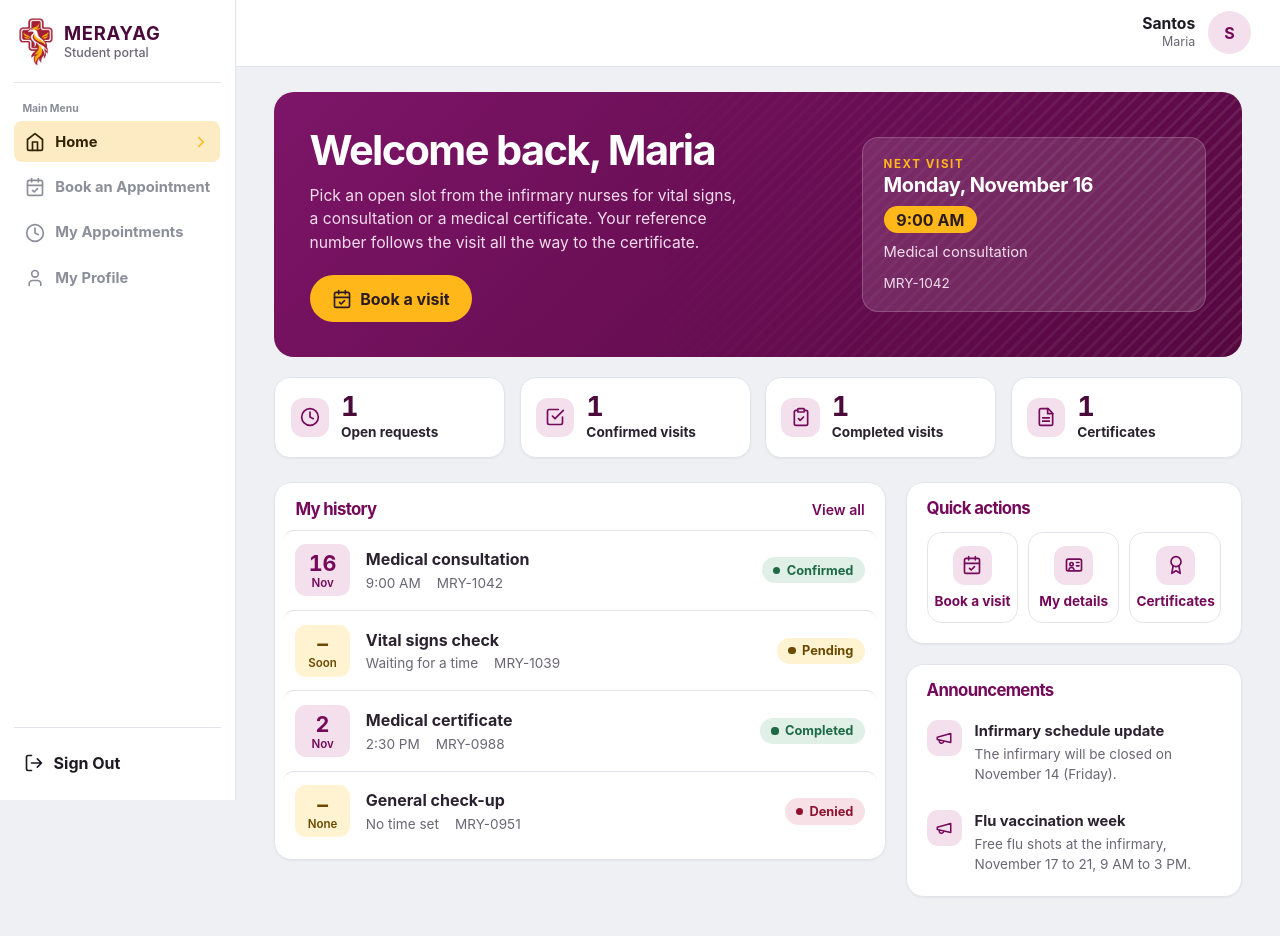
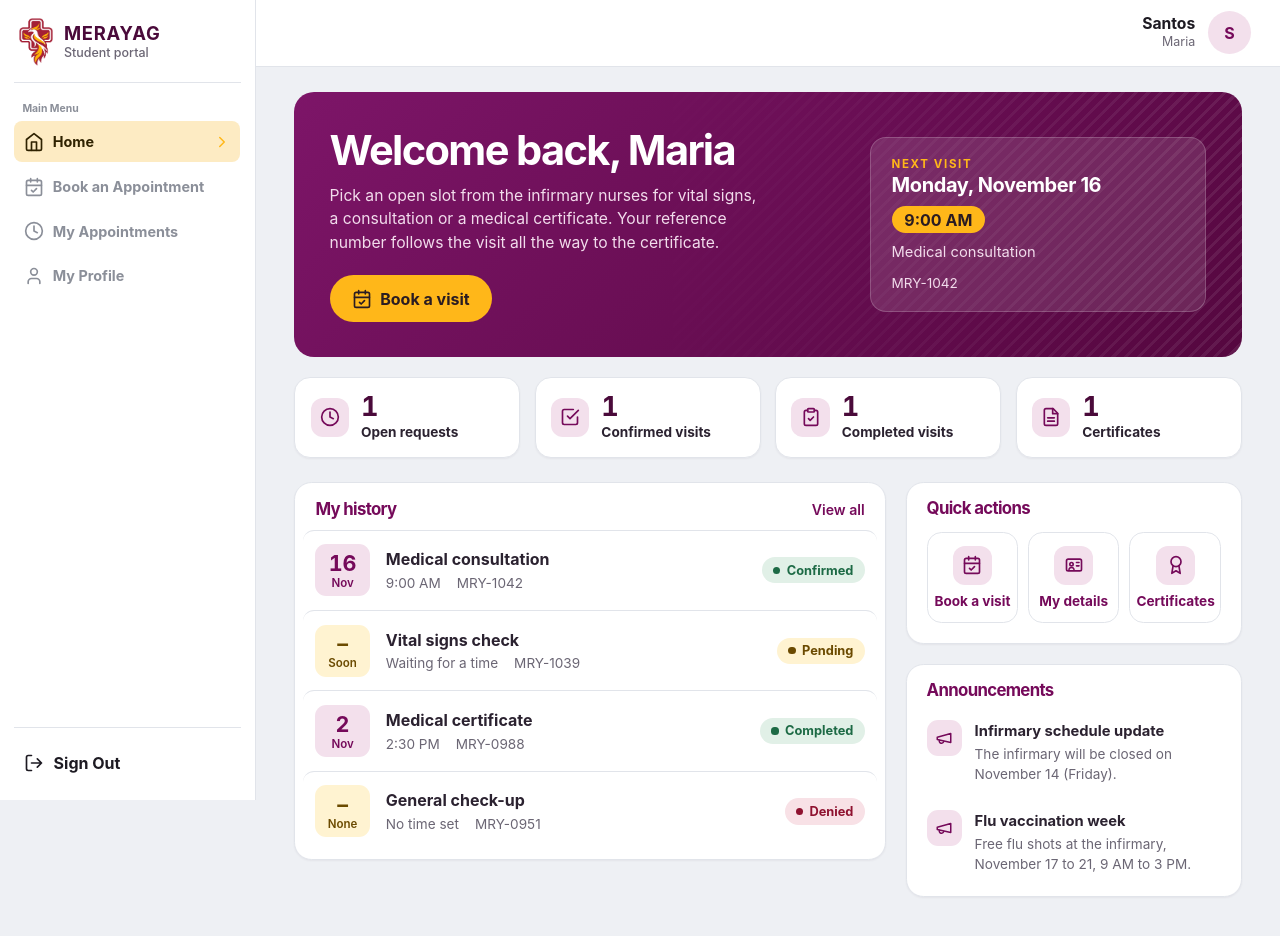
Before and after one commit to c4rlosst/msu-merayagsystem, a Next.js app: page /preview in a window 1280 px wide. Shown: the top 936 px of the page. Built offline with nearby package versions, Linux system fonts and the light colour scheme.

Commit message:
Keep the student menu highlight inside the sidebar
Widen the sidebar a little and tighten the menu link spacing so the longest
label and its arrow fit within the highlight.

```diff
--- a/app/globals.css
+++ b/app/globals.css
@@ -527,7 +527,7 @@ a,button,input,select,textarea{transition:background-color .15s ease,border-colo
    Staff keep the dark sidebar. The color variables below make every shared component adopt the plum. */
 .student-shell{
   --maroon:#750a5a;--maroon-dark:#5f0848;--wine:#4a0a3a;--tint:#f3e0ec;--fog:#eef0f4;--rule:#e1e4ea;--text:#2b2230;--mute:#6b6674;
-  grid-template-columns:14.75rem minmax(0,1fr);background:var(--fog)
+  grid-template-columns:16rem minmax(0,1fr);background:var(--fog)
 }
 
 .student-shell .sidebar{background:#fff;color:var(--text);border-right:1px solid var(--rule);padding:1.1rem .9rem 1rem}
@@ -725,3 +725,8 @@ a,button,input,select,textarea{transition:background-color .15s ease,border-colo
 .student-shell .nav-pill::before{content:none}
 .student-shell .sidebar nav a:not([aria-current]){transition:background-color .18s ease,color .18s ease}
 @media (prefers-reduced-motion:reduce){.nav-pill{transition:none!important}}
+
+/* Student menu: links fill the sidebar and never grow past it (the highlight is as wide as the link) */
+.student-shell .sidebar nav{grid-template-columns:minmax(0,1fr)}
+.student-shell .sidebar nav a{min-width:0;gap:.55rem;padding:.6rem .6rem;font-size:.9rem}
+@media (max-width:860px){.student-shell .sidebar nav{grid-template-columns:none}}
```
